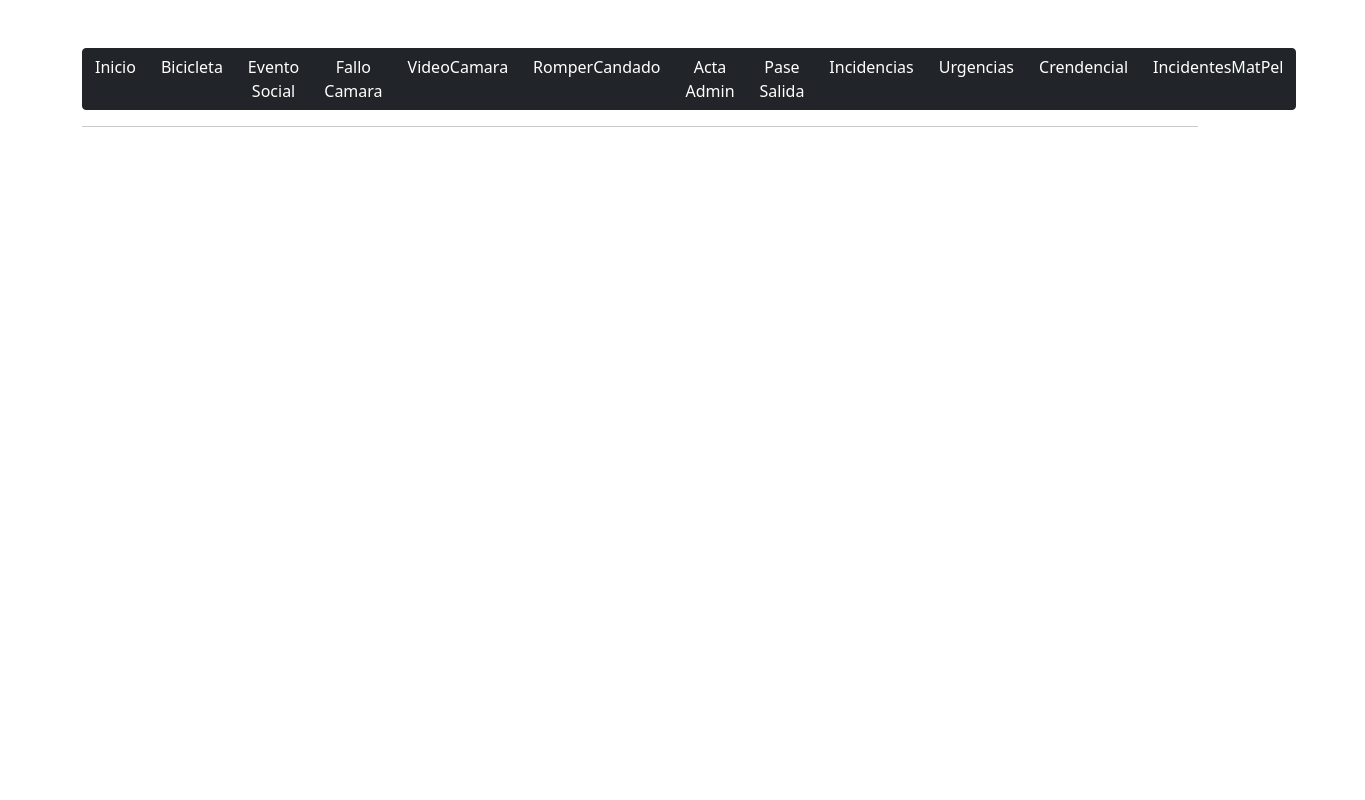
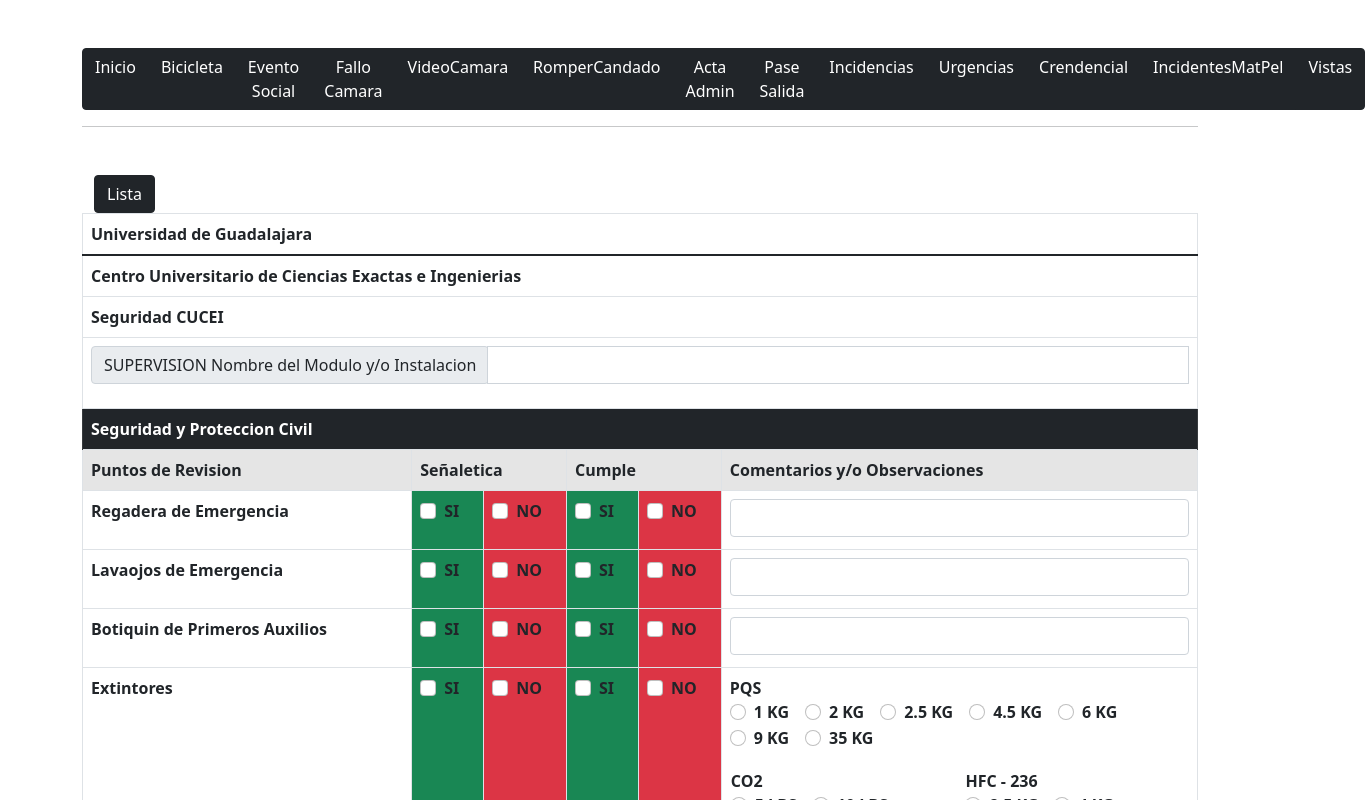
Before and after one commit to tonkiuter/Modular21b, a React (Create React App) app in the folder React/seguridadreact/: page /vistas in a window 1280 px wide. Shown: the top 800 px of the page, 1365 px wide, since content can reach past the window. Built offline with nearby package versions, Linux system fonts and the light colour scheme.

Commit message:
More Routes

```diff
--- a/React/seguridadreact/src/App.js
+++ b/React/seguridadreact/src/App.js
@@ -32,6 +32,7 @@
 import FalloCamaraViews from './Components/FalloCamaraViews';
 import SolicitudVideoCamarasView from './Components/SolicitudVideoCamarasView';
 import SolicitudVideoCamara from './Components/SolicitudVideoCamaras';
+import Vistas from './Components/Vistas';
 
 function App() {
   return (
@@ -51,6 +52,7 @@
           <Link to='/urgencias' className= "btn btn-dark">Urgencias</Link>
           <Link to='/crendencialperdida' className= "btn btn-dark">Crendencial</Link>
           <Link to='/incidentesmatpet' className= "btn btn-dark">IncidentesMatPel</Link>
+          <Link to='/vistas' className= "btn btn-dark">Vistas</Link>
         </div>
 
       <hr/>
@@ -148,6 +150,11 @@
       <Route path= '/incidentesmatpet/view' exact>
         <IncidentesMatPelView></IncidentesMatPelView>
       </Route>
+
+      <Route path= '/vistas' exact>
+        <Vistas></Vistas>
+      </Route>
+
       </Switch>
       </div>
     </Router>
--- a/React/seguridadreact/src/Components/Vistas.js
+++ b/React/seguridadreact/src/Components/Vistas.js
@@ -1,7 +1,7 @@
 import React, { Component } from 'react';
 import axios from 'axios';
 import 'react-bootstrap';
-import { Form, FormCheck, Table } from 'react-bootstrap';
+import { Form, Table } from 'react-bootstrap';
 import { Link } from "react-router-dom";
 
 class Vistas extends Component{
```
